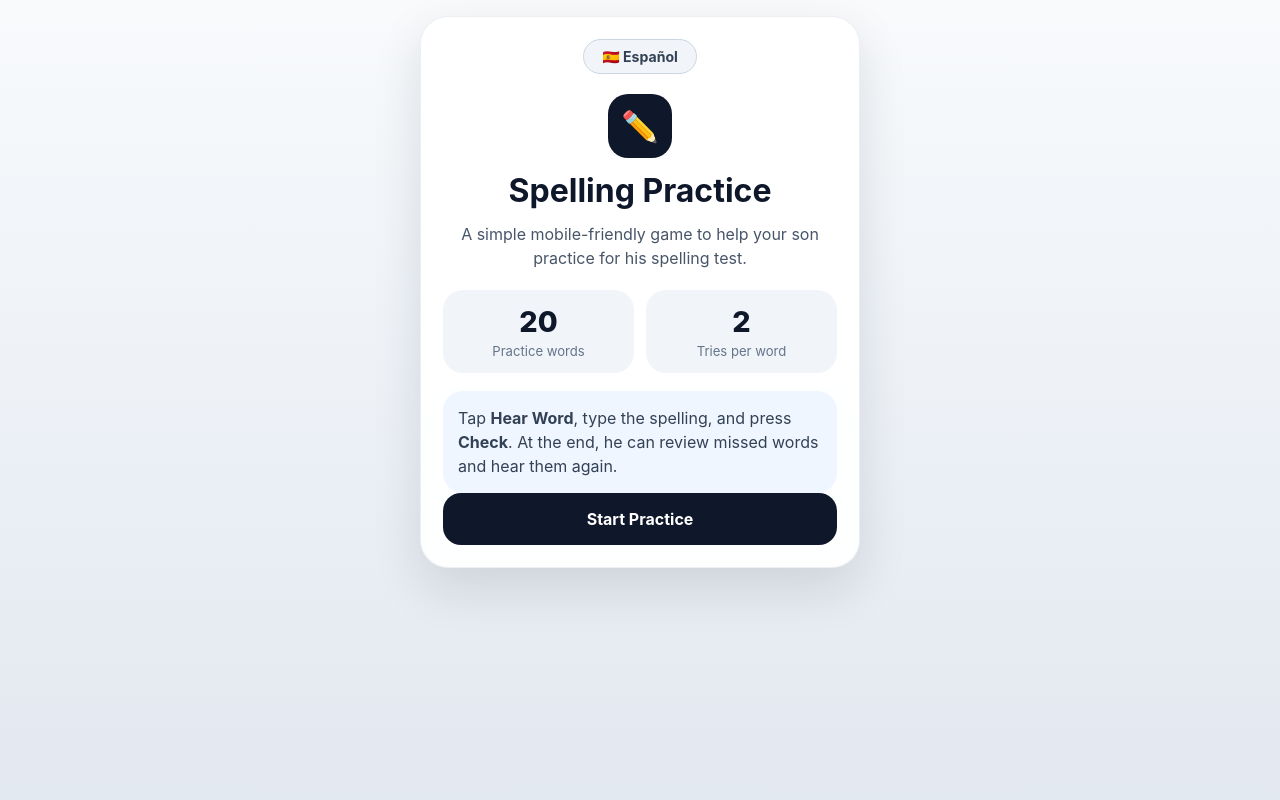
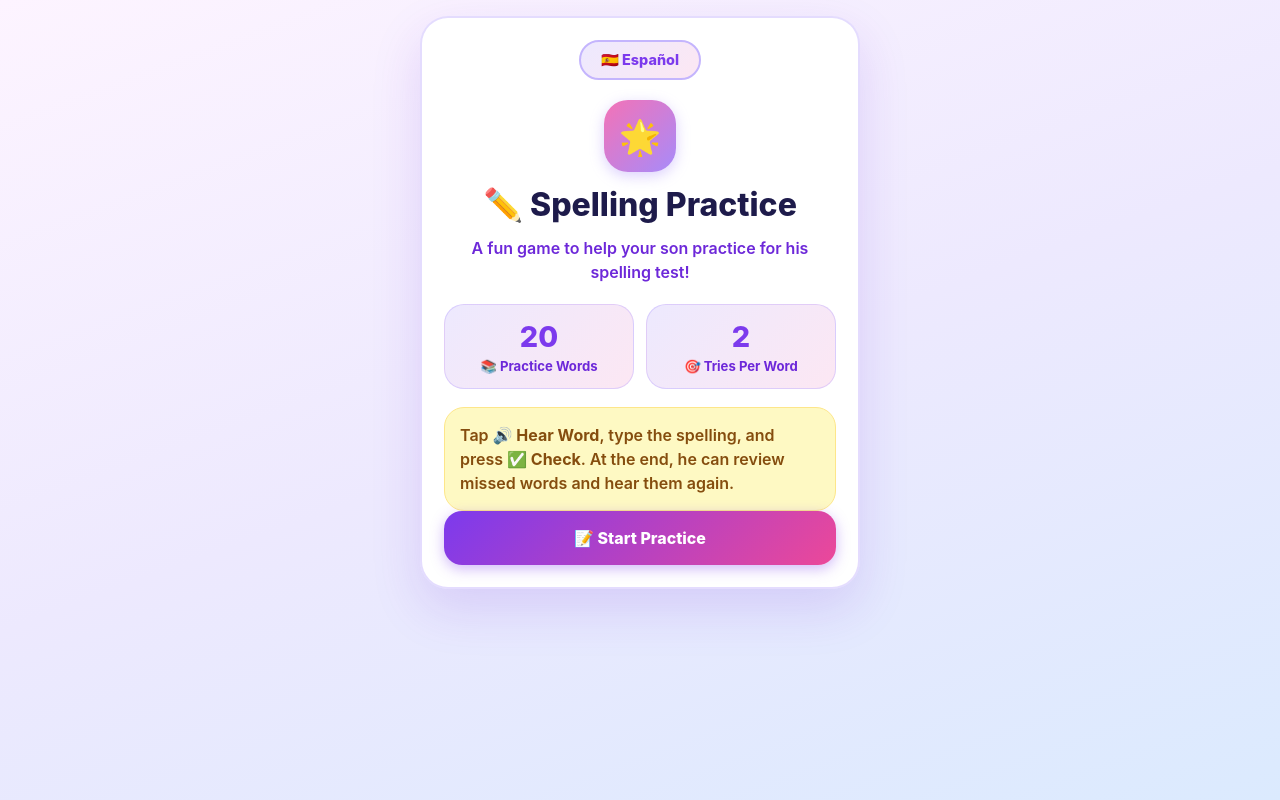
Before and after one commit to mikeyxanthony/spelling-game, a React (Vite) app: page / in a window 1280 px wide. Built offline with nearby package versions, Linux system fonts and the light colour scheme.

Commit message:
Make spelling game more kid-friendly with vibrant colors and emojis

```diff
--- a/src/App.jsx
+++ b/src/App.jsx
@@ -8,74 +8,76 @@ const WORDS_EN = [
 ]
 
 const WORDS_ES = [
-  'empresa', 'catedral', 'veraneo', 'Uruguay', 'aproximar',
-  'suavecito', 'feo', 'fantástico', 'recreo', 'oído',
+  'empresa', 'catedral', 'espátula', 'gaucho', 'veraneo',
+  'Uruguay', 'enjuiciar', 'aproximar', 'ahuecar', 'brújula',
+  'suavecito', 'asfixiar', 'feo', 'fantástico', 'horchata',
+  'recreo', 'oído', 'peleen', 'terapéutico', 'aguafiestas',
 ]
 
 const UI = {
   en: {
     langToggle: '🇪🇸 Español',
-    title: 'Spelling Practice',
-    subtitle: 'A simple mobile-friendly game to help your son practice for his spelling test.',
-    practiceWords: 'Practice words',
-    triesPerWord: 'Tries per word',
+    title: '✏️ Spelling Practice',
+    subtitle: 'A fun game to help your son practice for his spelling test!',
+    practiceWords: '📚 Practice Words',
+    triesPerWord: '🎯 Tries Per Word',
     tipBox: (hearWord, check) => <>Tap <strong>{hearWord}</strong>, type the spelling, and press <strong>{check}</strong>. At the end, he can review missed words and hear them again.</>,
-    startPractice: 'Start Practice',
-    greatWork: 'Great Work!',
-    practiceCompleted: 'Practice round completed.',
-    correct: 'Correct',
-    accuracy: 'Accuracy',
-    wordsToReview: 'Words to review',
-    noneAllRight: 'None. He got them all right.',
-    playAgain: 'Play Again',
-    sameOrder: 'Same Order',
+    startPractice: '📝 Start Practice',
+    greatWork: '🎉 Great Work!',
+    practiceCompleted: 'Practice round completed!',
+    correct: '✅ Correct',
+    accuracy: '🎯 Accuracy',
+    wordsToReview: '📖 Words to Review',
+    noneAllRight: '🌟 None — he got them all right!',
+    playAgain: '🔄 Play Again',
+    sameOrder: '📋 Same Order',
     wordOf: (i, total) => `Word ${i} of ${total}`,
-    spellWhatYouHear: 'Spell what you hear',
-    score: 'Score',
-    listen: 'Listen',
-    hearWord: 'Hear Word',
-    reveal: 'Reveal',
-    typeSpelling: 'Type the spelling',
-    placeholder: 'Type the word here',
-    check: 'Check',
-    clear: 'Clear',
-    correctFeedback: 'Correct! Nice job.',
-    incorrectFeedback: (word) => `Not quite. The correct spelling is ${word}.`,
-    retryFeedback: 'Try again. Tap hear word and listen closely.',
-    triesFirst: 'You get 2 tries for each word.',
+    spellWhatYouHear: '👂 Spell What You Hear',
+    score: '⭐ Score',
+    listen: '🔊 Listen',
+    hearWord: '🔊 Hear Word',
+    reveal: '👀 Reveal',
+    typeSpelling: '✍️ Type the Spelling',
+    placeholder: 'Type the word here...',
+    check: '✅ Check',
+    clear: '🗑️ Clear',
+    correctFeedback: '✅ Correct! Nice job! 🌟',
+    incorrectFeedback: (word) => `❌ Not quite. The correct spelling is "${word}".`,
+    retryFeedback: '🔄 Try again! Tap Hear Word and listen closely. 👂',
+    triesFirst: '🎯 You get 2 tries for each word.',
     triesCount: (n) => `Try ${n} of 2`,
     lang: 'en-US',
   },
   es: {
     langToggle: '🇺🇸 English',
-    title: 'Práctica de Ortografía',
-    subtitle: 'Un juego móvil sencillo para ayudar a tu hijo a practicar su prueba de ortografía.',
-    practiceWords: 'Palabras',
-    triesPerWord: 'Intentos',
+    title: '✏️ Práctica de Ortografía',
+    subtitle: '¡Un juego divertido para ayudar a tu hijo a practicar ortografía!',
+    practiceWords: '📚 Palabras',
+    triesPerWord: '🎯 Intentos',
     tipBox: (hearWord, check) => <>Toca <strong>{hearWord}</strong>, escribe la palabra y presiona <strong>{check}</strong>. Al final, puede repasar las palabras que se le escaparon.</>,
-    startPractice: 'Comenzar',
-    greatWork: '¡Muy Bien!',
-    practiceCompleted: 'Ronda de práctica completada.',
-    correct: 'Correctas',
-    accuracy: 'Precisión',
-    wordsToReview: 'Palabras para repasar',
-    noneAllRight: 'Ninguna. ¡Las acertó todas!',
-    playAgain: 'Jugar de Nuevo',
-    sameOrder: 'Mismo Orden',
+    startPractice: '📝 Comenzar',
+    greatWork: '🎉 ¡Muy Bien!',
+    practiceCompleted: '¡Ronda de práctica completada!',
+    correct: '✅ Correctas',
+    accuracy: '🎯 Precisión',
+    wordsToReview: '📖 Palabras para Repasar',
+    noneAllRight: '🌟 ¡Ninguna — las acertó todas!',
+    playAgain: '🔄 Jugar de Nuevo',
+    sameOrder: '📋 Mismo Orden',
     wordOf: (i, total) => `Palabra ${i} de ${total}`,
-    spellWhatYouHear: 'Escribe lo que escuchas',
-    score: 'Puntos',
-    listen: 'Escucha',
-    hearWord: 'Escuchar',
-    reveal: 'Revelar',
-    typeSpelling: 'Escribe la palabra',
-    placeholder: 'Escribe la palabra aquí',
-    check: 'Verificar',
-    clear: 'Borrar',
-    correctFeedback: '¡Correcto! Muy bien.',
-    incorrectFeedback: (word) => `No es correcto. La ortografía correcta es ${word}.`,
-    retryFeedback: 'Intenta de nuevo. Toca escuchar y presta atención.',
-    triesFirst: 'Tienes 2 intentos por palabra.',
+    spellWhatYouHear: '👂 Escribe lo que Escuchas',
+    score: '⭐ Puntos',
+    listen: '🔊 Escucha',
+    hearWord: '🔊 Escuchar',
+    reveal: '👀 Revelar',
+    typeSpelling: '✍️ Escribe la Palabra',
+    placeholder: 'Escribe la palabra aquí...',
+    check: '✅ Verificar',
+    clear: '🗑️ Borrar',
+    correctFeedback: '✅ ¡Correcto! ¡Muy bien! 🌟',
+    incorrectFeedback: (word) => `❌ No es correcto. La ortografía correcta es "${word}".`,
+    retryFeedback: '🔄 ¡Intenta de nuevo! Toca escuchar y presta atención. 👂',
+    triesFirst: '🎯 Tienes 2 intentos por palabra.',
     triesCount: (n) => `Intento ${n} de 2`,
     lang: 'es-ES',
   },
@@ -234,11 +236,11 @@ export default function App() {
       <div className="page-shell">
         <div className="app-card intro-card">
           <LangToggle />
-          <div className="icon-badge">✏️</div>
+          <div className="icon-badge">🌟</div>
           <h1>{t.title}</h1>
           <p className="subtitle">{t.subtitle}</p>
           <div className="stats-grid">
-            <ScorePill label={t.practiceWords} value={WORDS.length} />
+            <ScorePill label={t.practiceWords} value="20" />
             <ScorePill label={t.triesPerWord} value="2" />
           </div>
           <div className="tip-box">
--- a/src/styles.css
+++ b/src/styles.css
@@ -1,7 +1,7 @@
 :root {
-  font-family: Inter, system-ui, -apple-system, BlinkMacSystemFont, "Segoe UI", sans-serif;
-  color: #0f172a;
-  background: #f8fafc;
+  font-family: 'Nunito', Inter, system-ui, -apple-system, BlinkMacSystemFont, "Segoe UI", sans-serif;
+  color: #1e1b4b;
+  background: #fdf4ff;
 }
 
 * {
@@ -15,7 +15,7 @@ html, body, #root {
 
 body {
   min-width: 320px;
-  background: linear-gradient(180deg, #f8fafc 0%, #e2e8f0 100%);
+  background: linear-gradient(160deg, #fdf4ff 0%, #ede9fe 50%, #dbeafe 100%);
 }
 
 button,
@@ -39,11 +39,11 @@ button {
 .app-card {
   width: 100%;
   max-width: 440px;
-  background: rgba(255, 255, 255, 0.95);
+  background: rgba(255, 255, 255, 0.97);
   backdrop-filter: blur(8px);
   border-radius: 28px;
-  box-shadow: 0 20px 50px rgba(15, 23, 42, 0.12);
-  border: 1px solid rgba(148, 163, 184, 0.18);
+  box-shadow: 0 20px 50px rgba(109, 40, 217, 0.15);
+  border: 2px solid rgba(167, 139, 250, 0.3);
 }
 
 .intro-card,
@@ -53,7 +53,7 @@ button {
 }
 
 .finish-banner {
-  background: #0f172a;
+  background: linear-gradient(135deg, #7c3aed 0%, #ec4899 100%);
   color: white;
   margin: -22px -22px 20px;
   padding: 24px 22px;
@@ -62,19 +62,21 @@ button {
 }
 
 .icon-badge {
-  width: 64px;
-  height: 64px;
-  border-radius: 20px;
+  width: 72px;
+  height: 72px;
+  border-radius: 24px;
   display: grid;
   place-items: center;
-  background: #0f172a;
+  background: linear-gradient(135deg, #f472b6 0%, #a78bfa 100%);
   color: white;
-  font-size: 30px;
+  font-size: 34px;
   margin: 0 auto 16px;
+  box-shadow: 0 4px 14px rgba(167, 139, 250, 0.4);
 }
 
 .icon-badge.dark {
-  background: rgba(255, 255, 255, 0.12);
+  background: rgba(255, 255, 255, 0.2);
+  box-shadow: none;
   margin-bottom: 12px;
 }
 
@@ -83,13 +85,15 @@ h1 {
   font-size: 2rem;
   line-height: 1.05;
   text-align: center;
+  font-weight: 800;
 }
 
 .subtitle {
   margin: 14px 0 0;
   text-align: center;
-  color: #475569;
+  color: #6d28d9;
   line-height: 1.5;
+  font-weight: 600;
 }
 
 .stats-grid {
@@ -100,21 +104,24 @@ h1 {
 }
 
 .score-pill {
-  background: #f1f5f9;
+  background: linear-gradient(135deg, #ede9fe 0%, #fce7f3 100%);
   border-radius: 20px;
   padding: 14px;
   text-align: center;
+  border: 1.5px solid rgba(167, 139, 250, 0.3);
 }
 
 .score-value {
   font-size: 1.8rem;
   font-weight: 800;
+  color: #7c3aed;
 }
 
 .score-label {
   margin-top: 4px;
   font-size: 0.82rem;
-  color: #64748b;
+  color: #6d28d9;
+  font-weight: 700;
 }
 
 .tip-box,
@@ -126,23 +133,27 @@ h1 {
 }
 
 .tip-box {
-  background: #eff6ff;
-  color: #334155;
+  background: #fef9c3;
+  color: #854d0e;
   line-height: 1.5;
+  border: 1.5px solid #fde68a;
+  font-weight: 600;
 }
 
 .review-box {
   background: white;
-  border: 1px solid #e2e8f0;
+  border: 1.5px solid #ddd6fe;
 }
 
 .review-title {
-  font-weight: 700;
+  font-weight: 800;
   margin-bottom: 10px;
+  color: #7c3aed;
 }
 
 .review-empty {
-  color: #64748b;
+  color: #059669;
+  font-weight: 700;
 }
 
 .chip-wrap {
@@ -152,44 +163,61 @@ h1 {
 }
 
 .word-chip {
-  background: white;
-  border: 1px solid #cbd5e1;
+  background: linear-gradient(135deg, #ede9fe 0%, #fce7f3 100%);
+  border: 1.5px solid #c4b5fd;
   border-radius: 999px;
-  padding: 10px 14px;
+  padding: 10px 16px;
+  font-weight: 700;
+  color: #7c3aed;
+  transition: transform 0.12s ease, box-shadow 0.12s ease;
+}
+
+.word-chip:hover {
+  box-shadow: 0 2px 8px rgba(124, 58, 237, 0.25);
 }
 
 .primary-button,
 .secondary-button,
 .ghost-button {
   width: 100%;
-  min-height: 52px;
+  min-height: 54px;
   border-radius: 18px;
-  font-weight: 700;
-  transition: transform 0.12s ease, opacity 0.12s ease, background 0.12s ease;
+  font-weight: 800;
+  font-size: 1rem;
+  transition: transform 0.12s ease, opacity 0.12s ease, background 0.12s ease, box-shadow 0.12s ease;
 }
 
 .primary-button:active,
 .secondary-button:active,
 .ghost-button:active,
 .word-chip:active {
-  transform: scale(0.98);
+  transform: scale(0.97);
 }
 
 .primary-button {
-  background: #0f172a;
+  background: linear-gradient(135deg, #7c3aed 0%, #ec4899 100%);
   color: white;
+  box-shadow: 0 4px 14px rgba(124, 58, 237, 0.35);
+}
+
+.primary-button:hover {
+  box-shadow: 0 6px 20px rgba(124, 58, 237, 0.45);
 }
 
 .secondary-button {
   background: #ffffff;
-  color: #0f172a;
-  border: 1px solid #cbd5e1;
+  color: #7c3aed;
+  border: 2px solid #c4b5fd;
+}
+
+.secondary-button:hover {
+  background: #faf5ff;
 }
 
 .ghost-button {
-  background: rgba(255, 255, 255, 0.12);
+  background: rgba(255, 255, 255, 0.18);
   color: white;
-  border: 1px solid rgba(255, 255, 255, 0.2);
+  border: 2px solid rgba(255, 255, 255, 0.35);
 }
 
 .top-bar {
@@ -205,47 +233,51 @@ h1 {
 
 .eyebrow {
   font-size: 0.9rem;
-  color: #64748b;
-  font-weight: 600;
+  color: #7c3aed;
+  font-weight: 700;
 }
 
 .screen-title {
   font-size: 1.5rem;
   font-weight: 800;
   margin-top: 4px;
+  color: #1e1b4b;
 }
 
 .progress-track {
   width: 100%;
   max-width: 440px;
-  height: 12px;
-  background: rgba(255,255,255,0.65);
+  height: 14px;
+  background: rgba(255,255,255,0.7);
   border-radius: 999px;
   overflow: hidden;
-  box-shadow: inset 0 1px 2px rgba(15, 23, 42, 0.08);
+  box-shadow: inset 0 1px 3px rgba(109, 40, 217, 0.12);
   margin-bottom: 14px;
+  border: 1.5px solid rgba(167, 139, 250, 0.25);
 }
 
 .progress-fill {
   height: 100%;
-  background: #0f172a;
+  background: linear-gradient(90deg, #a78bfa 0%, #ec4899 100%);
   border-radius: inherit;
   transition: width 0.25s ease;
 }
 
 .listen-panel {
-  background: #0f172a;
+  background: linear-gradient(135deg, #4c1d95 0%, #be185d 100%);
   color: white;
   border-radius: 24px;
   padding: 20px;
+  box-shadow: 0 6px 20px rgba(76, 29, 149, 0.3);
 }
 
 .listen-label {
   text-transform: uppercase;
   letter-spacing: 0.18em;
-  font-size: 0.8rem;
-  color: #cbd5e1;
+  font-size: 0.82rem;
+  color: #e9d5ff;
   text-align: center;
+  font-weight: 700;
 }
 
 .masked-word {
@@ -253,8 +285,10 @@ h1 {
   text-align: center;
   font-size: clamp(1.7rem, 7vw, 2.4rem);
   font-weight: 800;
-  letter-spacing: 0.14em;
+  letter-spacing: 0.18em;
   word-break: break-word;
+  color: #fde68a;
+  text-shadow: 0 2px 8px rgba(0,0,0,0.25);
 }
 
 .button-row {
@@ -276,50 +310,59 @@ h1 {
   display: block;
   margin-bottom: 8px;
   font-size: 0.95rem;
-  font-weight: 700;
-  color: #334155;
+  font-weight: 800;
+  color: #6d28d9;
 }
 
 .field-block input {
   width: 100%;
-  min-height: 56px;
+  min-height: 58px;
   border-radius: 18px;
-  border: 1px solid #cbd5e1;
-  padding: 0 16px;
-  font-size: 1.1rem;
+  border: 2px solid #c4b5fd;
+  padding: 0 18px;
+  font-size: 1.15rem;
   outline: none;
+  color: #1e1b4b;
+  font-weight: 700;
+  background: #faf5ff;
 }
 
 .field-block input:focus {
-  border-color: #0f172a;
-  box-shadow: 0 0 0 4px rgba(15, 23, 42, 0.08);
+  border-color: #7c3aed;
+  box-shadow: 0 0 0 4px rgba(124, 58, 237, 0.15);
+  background: white;
 }
 
 .feedback {
-  font-weight: 700;
+  font-weight: 800;
   line-height: 1.45;
+  font-size: 1rem;
 }
 
 .feedback.correct {
-  background: #ecfdf5;
-  color: #166534;
+  background: linear-gradient(135deg, #d1fae5 0%, #a7f3d0 100%);
+  color: #065f46;
+  border: 1.5px solid #6ee7b7;
 }
 
 .feedback.retry {
-  background: #fefce8;
-  color: #854d0e;
+  background: linear-gradient(135deg, #fef9c3 0%, #fde68a 100%);
+  color: #92400e;
+  border: 1.5px solid #fcd34d;
 }
 
 .feedback.incorrect {
-  background: #fef2f2;
+  background: linear-gradient(135deg, #fee2e2 0%, #fecaca 100%);
   color: #991b1b;
+  border: 1.5px solid #fca5a5;
 }
 
 .tries-text {
   margin-top: 14px;
   text-align: center;
-  color: #64748b;
+  color: #7c3aed;
   font-size: 0.92rem;
+  font-weight: 700;
 }
 
 @media (max-width: 420px) {
@@ -351,15 +394,18 @@ h1 {
 .lang-toggle {
   display: block;
   margin: 0 auto 20px;
-  background: #f1f5f9;
-  border: 1px solid #cbd5e1;
+  background: linear-gradient(135deg, #ede9fe 0%, #fce7f3 100%);
+  border: 2px solid #c4b5fd;
   border-radius: 999px;
-  padding: 8px 18px;
-  font-size: 0.88rem;
-  font-weight: 700;
-  color: #334155;
+  padding: 9px 20px;
+  font-size: 0.9rem;
+  font-weight: 800;
+  color: #7c3aed;
   cursor: pointer;
-  transition: background 0.12s ease;
+  transition: background 0.12s ease, box-shadow 0.12s ease;
 }
-.lang-toggle:hover { background: #e2e8f0; }
+.lang-toggle:hover {
+  background: linear-gradient(135deg, #ddd6fe 0%, #fbcfe8 100%);
+  box-shadow: 0 2px 8px rgba(124, 58, 237, 0.2);
+}
 .lang-toggle:active { transform: scale(0.97); }
```
